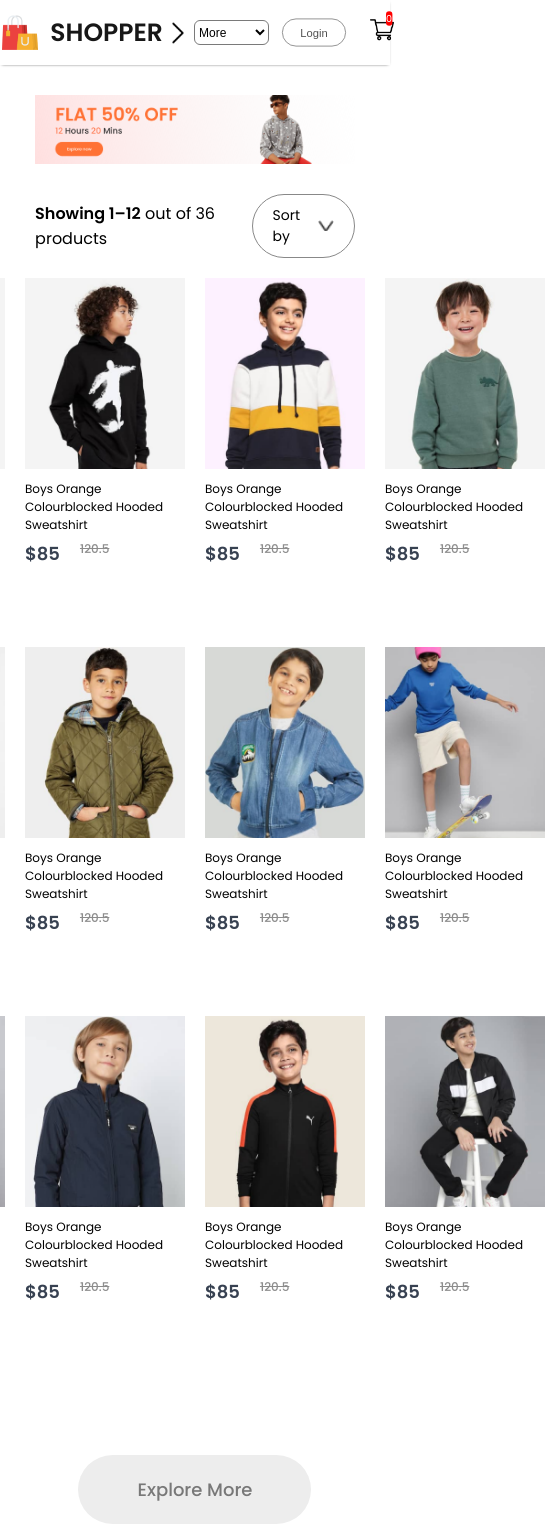
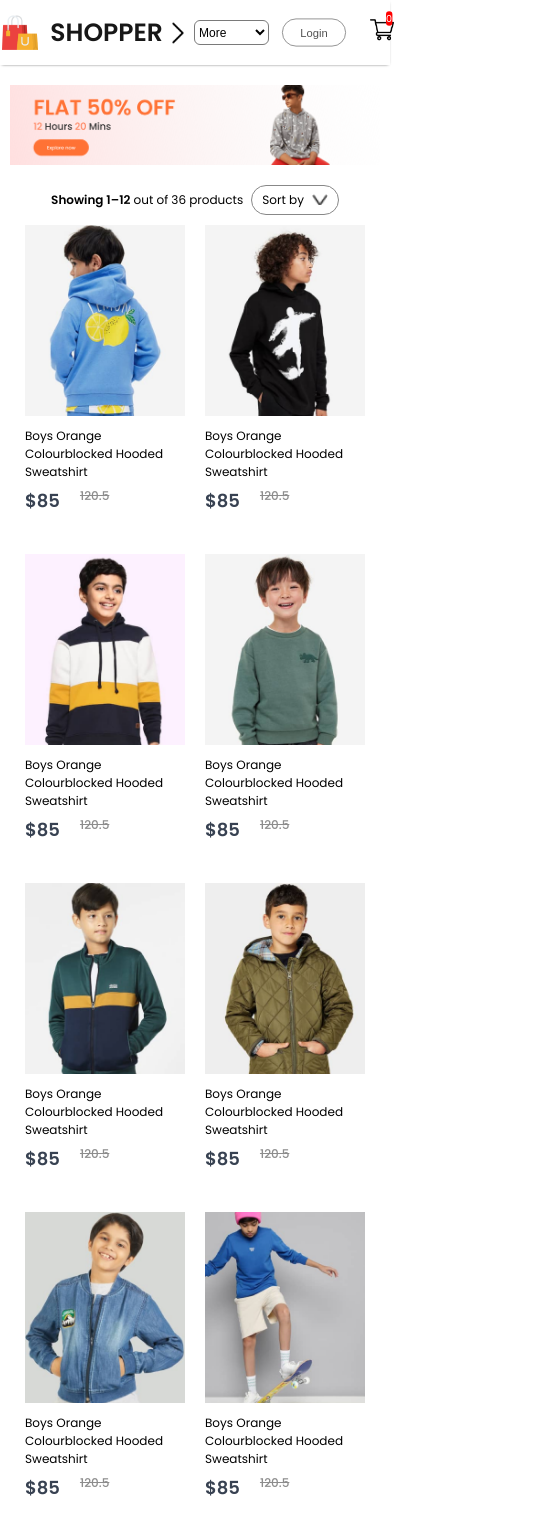
Before and after one commit to 1lelanta/E-commerce--main, a React (Create React App) app in the folder frontend/: page /kids in a window 390 px wide. Shown: the top 1539 px of the page, 545 px wide, since content can reach past the window. Built offline with nearby package versions, Linux system fonts and the light colour scheme.

Commit message:
add responsive design for category page of website

```diff
--- a/frontend/src/Pages/CSS/ShopCategory.css
+++ b/frontend/src/Pages/CSS/ShopCategory.css
@@ -56,3 +56,55 @@
   font-size: 18px;
   font-weight: 500;
 }
+@media(max-width: 1280px){
+  .shopcategory-banner{
+    margin: 20px auto;
+  }
+  .shopcategory-indexSort{
+    width: 90%;
+    margin: auto;
+  }
+  .shopcategory-sort{
+    padding: 5px 10px;
+    font-size: 12px;
+  }
+  .shopcategory-indexSort p{
+    font-size: 12px;
+
+  }
+  .shopcategory-products{
+    width: 90%;
+    margin: 10px auto;
+    row-gap: 40px;
+  }
+  .shopcategory-products .item{
+    margin: auto;
+  }
+  .shopcategory-loadmore{
+    margin: 100px auto;
+    width: 200px;
+    height: 60px;
+    font-size: 16px;
+  }
+
+}
+@media(max-width: 800px){
+  .shopcategory-banner{
+    width: 95%;
+  }
+  .shopcategory-products{
+    width: 95%;
+  }
+  .shopcategory-loadmore{
+    margin: 60px auto;
+    width: 150px;
+    height: 40px;
+    font-size: 13px;
+  }
+}
+@media(max-width: 500px){
+  .shopcategory-products{
+    grid-template-columns: 1fr 1fr;
+  }
+
+}
```
